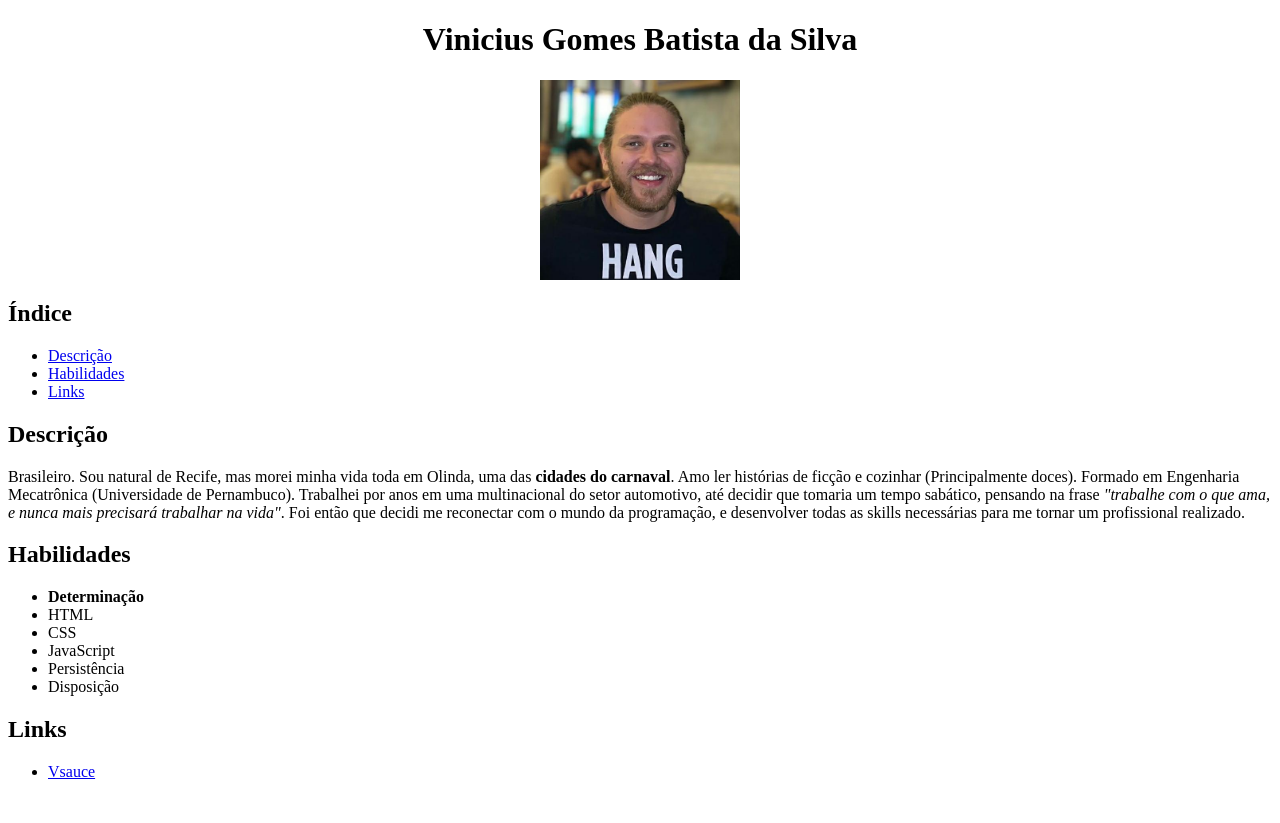
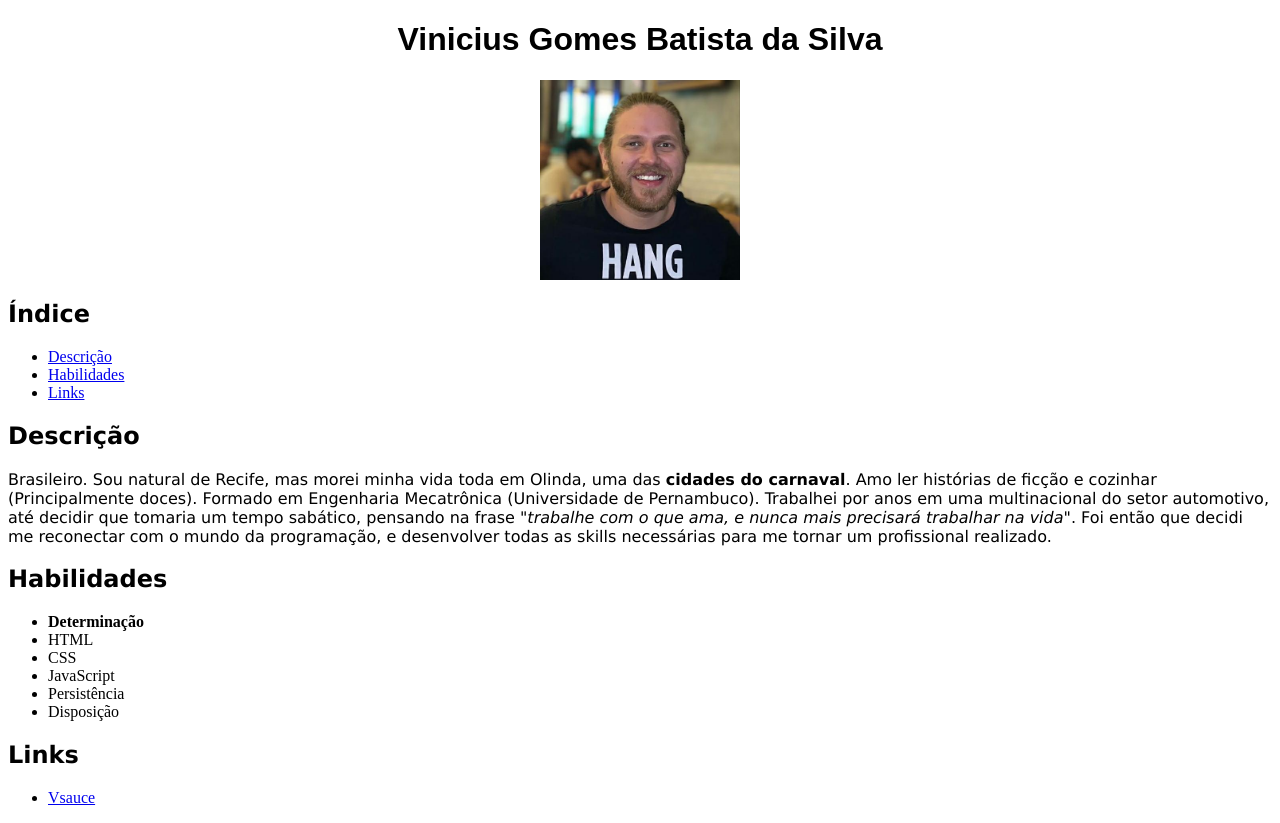
Before and after one commit to ViniGB/viniciusgomes.github.io, a plain HTML site: page index.html in a window 1280 px wide. Before the commit the page ends 800 px from the top, so only its background shows below. Drawn offline with Linux system fonts and the light colour scheme.

Commit message:
Define fontes diferentes para nome e descriçao criados

```diff
--- a/style.css
+++ b/style.css
@@ -1,5 +1,6 @@
 h1 {
     text-align: center;
+    font-family: fantasy;
 }
 
 img {
@@ -7,3 +8,11 @@ img {
     margin-left: auto;
     margin-right: auto;
 }
+
+h2 {
+    font-family: Verdana, Geneva, Tahoma, sans-serif;
+}
+
+p {
+    font-family: Verdana, Geneva, Tahoma, sans-serif;
+}
```
